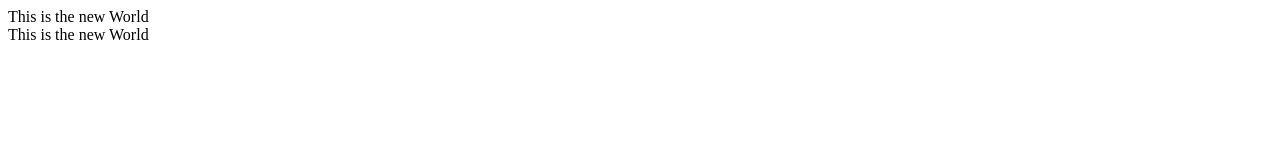
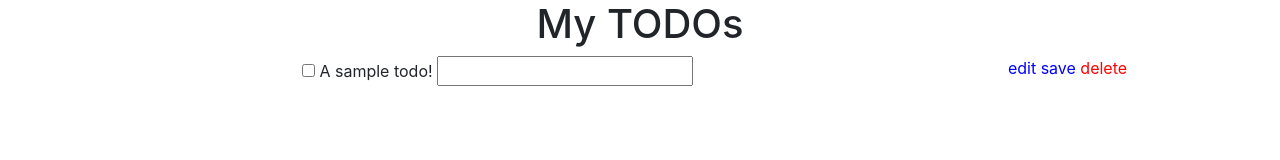
Before and after one commit to gudadzeoto/Angular-todo, a plain HTML site: page index.html in a window 1280 px wide. Drawn offline with nearby package versions, Linux system fonts and the light colour scheme.

Commit message:
Add actions controller.

```diff
--- a/index.html
+++ b/index.html
@@ -3,13 +3,29 @@
 <head>
     <meta charset="utf-8">
     <title>To do</title>
+    <link rel="stylesheet" type="text/css" href="styles/main.css">
+    <link rel="stylesheet" href="https://stackpath.bootstrapcdn.com/bootstrap/4.3.1/css/bootstrap.min.css">
 </head>
 <body ng-app="todoApp">
-
-
-	<div hello-world></div>
-	<hello-world></hello-world>
-
+	<div class="container text-center">
+		<h1>My TODOs</h1>
+		<div ng-controller="mainCtrl" class="list">
+			<div class="row">
+				<div class="col-md-9">
+					<input type="checkbox">
+					<label class="editing-label">A sample todo!</label>
+					<input class="editing-label" type="text">
+				</div>
+				<div class="col-md-3">
+					<div class="actions" ng-controller="actionsCtrl">
+						<a href="" ng-click="edit()">edit</a>
+						<a href="" ng-click="save()">save</a>
+						<a href="" class="delete" ng-click="delete()">delete</a>
+					</div>
+				</div>
+			</div>
+		</div>
+	</div>
 
 	<script type="text/javascript" src="vendor/angular.min.js"></script>
 	<script type="text/javascript" src="scripts/app.js"></script>
--- a/scripts/app.js
+++ b/scripts/app.js
@@ -1 +1,17 @@
-angular.module("todoApp", []);
+angular.module("todoApp", [])
+.controller("mainCtrl", function($scope) {
+	$scope.helloWorld = function() {
+		console.log("Senaxulia");
+	};
+})
+.controller("actionsCtrl", function($scope) {
+	$scope.edit = function() {
+		console.log("edit");
+	};
+	$scope.save = function() {
+		console.log("save");
+	};
+	$scope.delete = function() {
+		console.log("delete");
+	};
+});
--- a/styles/main.css
+++ b/styles/main.css
@@ -0,0 +1,8 @@
+.actions a {
+	text-decoration: none;
+	color: blue;
+}
+
+.actions .delete {
+	color: red;
+}
```
